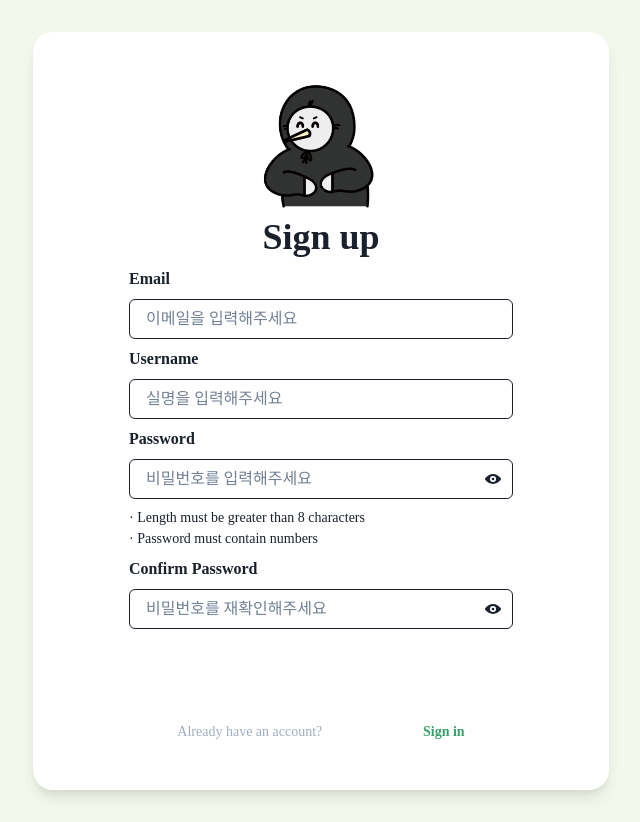
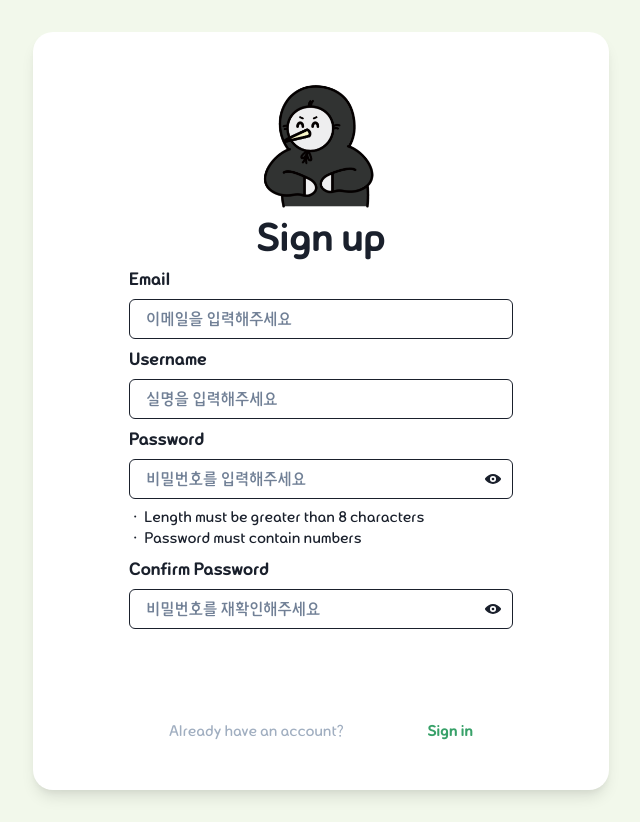
Before and after one commit to prgrms-fe-devcourse/FEDC4_MUSSEUK_LETTER_Donggeun, a React (Vite) app: page /signup in a window 1280 px wide. Shown: the whole page, without its empty margins (319-959 px from the left). Built offline with nearby package versions, Linux system fonts and the light colour scheme; no server answers.

Commit message:
chore: 폰트 관련 설정

```diff
--- a/src/main.tsx
+++ b/src/main.tsx
@@ -1,10 +1,11 @@
 import React from 'react';
 import ReactDOM from 'react-dom/client';
-import App from './App.tsx';
 import { ChakraProvider } from '@chakra-ui/react';
 import { QueryClient, QueryClientProvider } from '@tanstack/react-query';
 import { ReactQueryDevtools } from '@tanstack/react-query-devtools';
-import theme from './theme/index.tsx';
+import theme from '@/theme/index.tsx';
+import Fonts from '@/theme/font.tsx';
+import App from './App.tsx';
 
 const queryClient = new QueryClient();
 
@@ -13,6 +14,7 @@ ReactDOM.createRoot(document.getElementById('root')!).render(
     <QueryClientProvider client={queryClient}>
       <ChakraProvider theme={theme}>
         <App />
+        <Fonts />
         <ReactQueryDevtools initialIsOpen={false} />
       </ChakraProvider>
     </QueryClientProvider>
--- a/src/theme/font.tsx
+++ b/src/theme/font.tsx
@@ -6,25 +6,25 @@ const Fonts = () => (
       @font-face {
         font-family: 'netmarble';
         font-weight: 300;
-            src: url('@/fonts/netmarbleL.ttf');
+        src: url('/src/assets/fonts/netmarbleL.ttf');
       }
 
       @font-face {
         font-family: 'netmarble';
         font-weight: 500;
-            src: url('@/fonts/netmarbleM.ttf');
+        src: url('/src/assets/fonts/netmarbleM.ttf');
       }
 
       @font-face {
         font-family: 'netmarble';
         font-weight: normal;
-            src: url('@/fonts/netmarbleM.ttf');
+        src: url('/src/assets/fonts/netmarbleM.ttf');
       }
 
       @font-face {
         font-family: 'netmarble';
         font-weight: 700;
-            src: url('@/fonts/netmarbleB.ttf');
+        src: url('/src/assets/fonts/netmarbleB.ttf');
       }
   `}
   />
```
Lines whose indentation alone changed are shown as unchanged.
